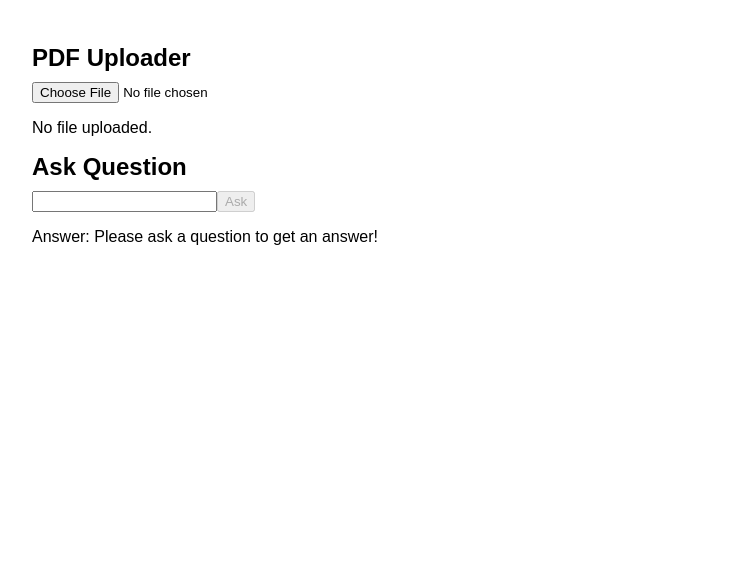
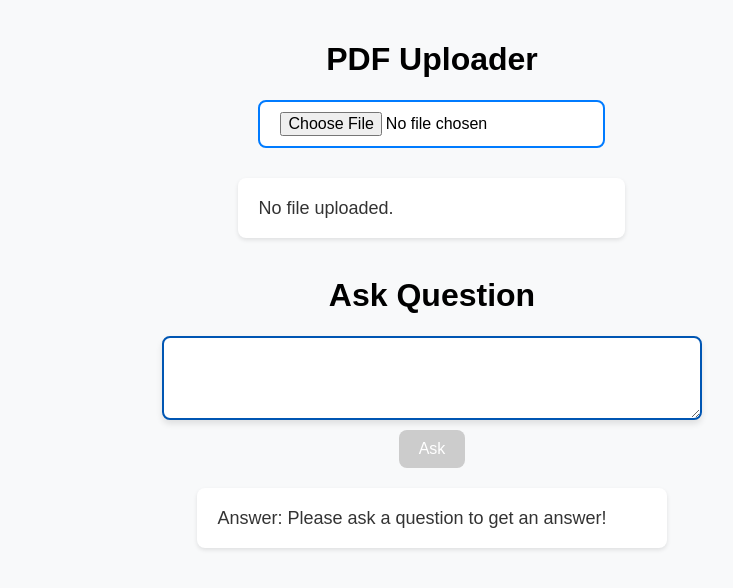
Before and after one commit to vinhngthanh/ChatBot, a React (Create React App) app in the folder client/: page / in a window 1280 px wide. Shown: the top 588 px of the page, without its empty margins (208-941 px from the left). Built offline with nearby package versions, Linux system fonts and the light colour scheme.

Commit message:
Back to working, updating README

```diff
--- a/client/src/App.js
+++ b/client/src/App.js
@@ -1,32 +1,20 @@
 import React, { useState } from "react";
 import Ask from "./components/Ask";
 import UploadPDF from "./components/UploadPDF";
-
-const styles = {
-  container: {
-    maxWidth: "800px",
-    margin: "0 auto",
-    padding: "20px",
-    fontFamily: "Arial, sans-serif",
-  },
-  heading: {
-    fontSize: "24px",
-    marginBottom: "10px",
-  },
-};
+import "./App.css";
 
 const App = () => {
   const [fileUploaded, setFileUploaded] = useState(false);
   const [fileUploading, setFileUploading] = useState(false);
 
   return (
-    <div style={styles.container}>
-      <h1 style={styles.heading}>PDF Uploader</h1>
+    <div className="app-container">
+      <h1>PDF Uploader</h1>
       <UploadPDF
         fileIsUploading={setFileUploading}
         fileIsUploaded={setFileUploaded}
       />
-      <h1 style={styles.heading}>Ask Question</h1>
+      <h1>Ask Question</h1>
       <Ask fileIsUploading={fileUploading} fileIsUploaded={fileUploaded} />
     </div>
   );
--- a/client/src/components/Ask.js
+++ b/client/src/components/Ask.js
@@ -1,4 +1,5 @@
 import React, { useState } from "react";
+import "../css/Ask.css";
 import axios from "axios";
 
 const AskQuestion = ({ fileIsUploading, fileIsUploaded }) => {
@@ -25,8 +26,8 @@ const AskQuestion = ({ fileIsUploading, fileIsUploaded }) => {
 
   return (
     <div>
-      <input
-        type="text"
+      <textarea
+        className="input-large"
         value={question}
         onChange={(e) => setQuestion(e.target.value)}
       />
--- a/client/src/components/UploadPDF.js
+++ b/client/src/components/UploadPDF.js
@@ -1,4 +1,5 @@
 import React, { useState, useRef } from "react";
+import "../css/UploadPDF.css";
 import axios from "axios";
 
 const FileUpload = ({ fileIsUploading, fileIsUploaded }) => {
--- /dev/null
+++ b/client/src/css/Ask.css
@@ -0,0 +1,55 @@
+body {
+  font-family: "Arial", sans-serif;
+  background-color: #f8f9fa;
+  margin: 0;
+  padding: 20px;
+}
+
+div {
+  display: flex;
+  flex-direction: column;
+  align-items: center;
+  justify-content: center;
+}
+
+textarea.input-large {
+  width: 120%;
+  min-height: 60px;
+  padding: 10px;
+  border: 2px solid #0056b3;
+  border-radius: 8px;
+  font-size: 16px;
+  margin-bottom: 10px;
+  box-shadow: 0 4px 6px rgba(0, 0, 0, 0.1);
+}
+
+button {
+  padding: 10px 20px;
+  font-size: 16px;
+  border: none;
+  border-radius: 8px;
+  background-color: #007bff;
+  color: white;
+  cursor: pointer;
+  transition: background-color 0.3s;
+}
+
+button:hover {
+  background-color: #0056b3;
+}
+
+button:disabled {
+  background-color: #cccccc;
+  cursor: default;
+}
+
+p {
+  font-size: 18px;
+  color: #333;
+  width: 120%;
+  border-radius: 8px;
+  padding: 20px;
+  background-color: white;
+  box-shadow: 0 2px 4px rgba(0, 0, 0, 0.1);
+  margin-top: 20px;
+}
--- /dev/null
+++ b/client/src/css/UploadPDF.css
@@ -0,0 +1,44 @@
+body {
+  font-family: "Arial", sans-serif;
+  background-color: #f8f9fa;
+  margin: 0;
+  padding: 20px;
+}
+
+div {
+  display: flex;
+  flex-direction: column;
+  align-items: center;
+  justify-content: center;
+}
+
+input[type="file"] {
+  font-size: 16px;
+  padding: 10px 20px;
+  margin-bottom: 10px;
+  border: 2px solid #007bff;
+  border-radius: 8px;
+  background-color: white;
+  cursor: pointer;
+  transition: border-color 0.3s;
+}
+
+input[type="file"]:hover {
+  border-color: #0056b3;
+}
+
+input[type="file"]:disabled {
+  background-color: #cccccc;
+  cursor: default;
+}
+
+p {
+  font-size: 18px;
+  color: #333;
+  border-radius: 8px;
+  padding: 20px;
+  background-color: white;
+  box-shadow: 0 2px 4px rgba(0, 0, 0, 0.1);
+  width: 100%;
+  height: 20px;
+}
```
Also changed, not shown: 2 other files (tests, documents, lock files or other folders).
